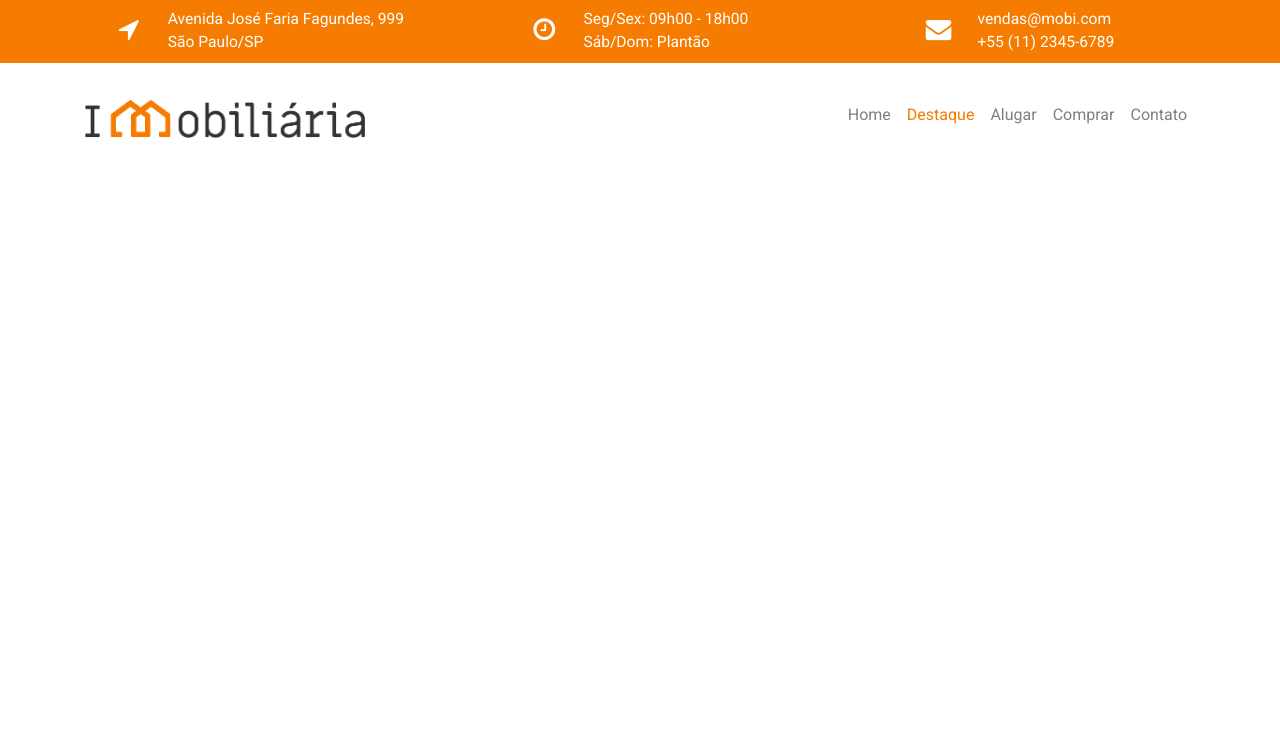
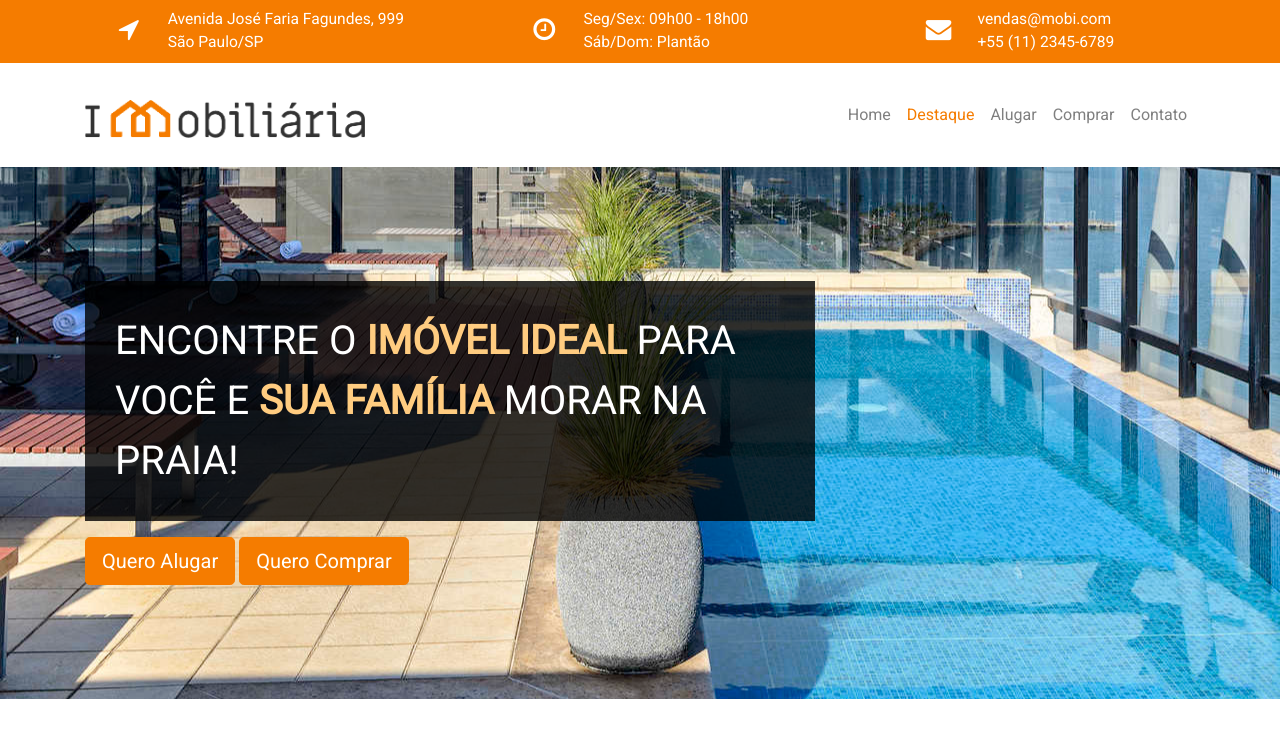
Before and after one commit to HandzOn/HandzOn.bootstrap_project, a website: page index.html in a window 1280 px wide. Drawn offline with nearby package versions, Linux system fonts and the light colour scheme.

Commit message:
Create jumbotron

```diff
--- a/index.html
+++ b/index.html
@@ -58,6 +58,18 @@
 
     </header>
 
+    <div class="main-slide">
+        <div class="container" style="height: 100%">
+            <div class="row align-items-center" style="height: 100%">
+                <div class="col-8">
+                    <p class="main-slide-content">Encontre o <strong>imóvel ideal</strong> para você e <strong>sua família</strong> morar na praia!</p>
+                    <a href="#" class="btn btn-front btn-lg">Quero Alugar</a>
+                    <a href="#" class="btn btn-front btn-lg">Quero Comprar</a>
+                </div>
+            </div>
+        </div>
+    </div>
+
     <!-- Scripts -->
     <script src="./node_modules/jquery/dist/jquery.min.js"></script>
     <script src="./node_modules/bootstrap/dist/js/bootstrap.bundle.min.js"></script>
--- a/src/scss/app.scss
+++ b/src/scss/app.scss
@@ -5,3 +5,5 @@
 @import 'addons/font-icon-reset';
 
 @import 'theme/header';
+
+@import 'pages/home';
--- /dev/null
+++ b/src/scss/pages/_home.scss
@@ -0,0 +1,18 @@
+.main-slide {
+  background-size: 100%;
+  background: url('../../assets/images/front1.jpg') no-repeat center 65%;
+  height: 532px;
+}
+
+.main-slide-content {
+  padding: 30px;
+  background-color: rgba(0, 0, 0, 0.8);
+  text-transform: uppercase;
+  font-size: 2.5em;
+  font-weight: normal;
+  color: #FFF;
+}
+
+.main-slide-content strong {
+  color: #FFCC80;
+}
```
Also changed, not shown: assets/css/app.css.
